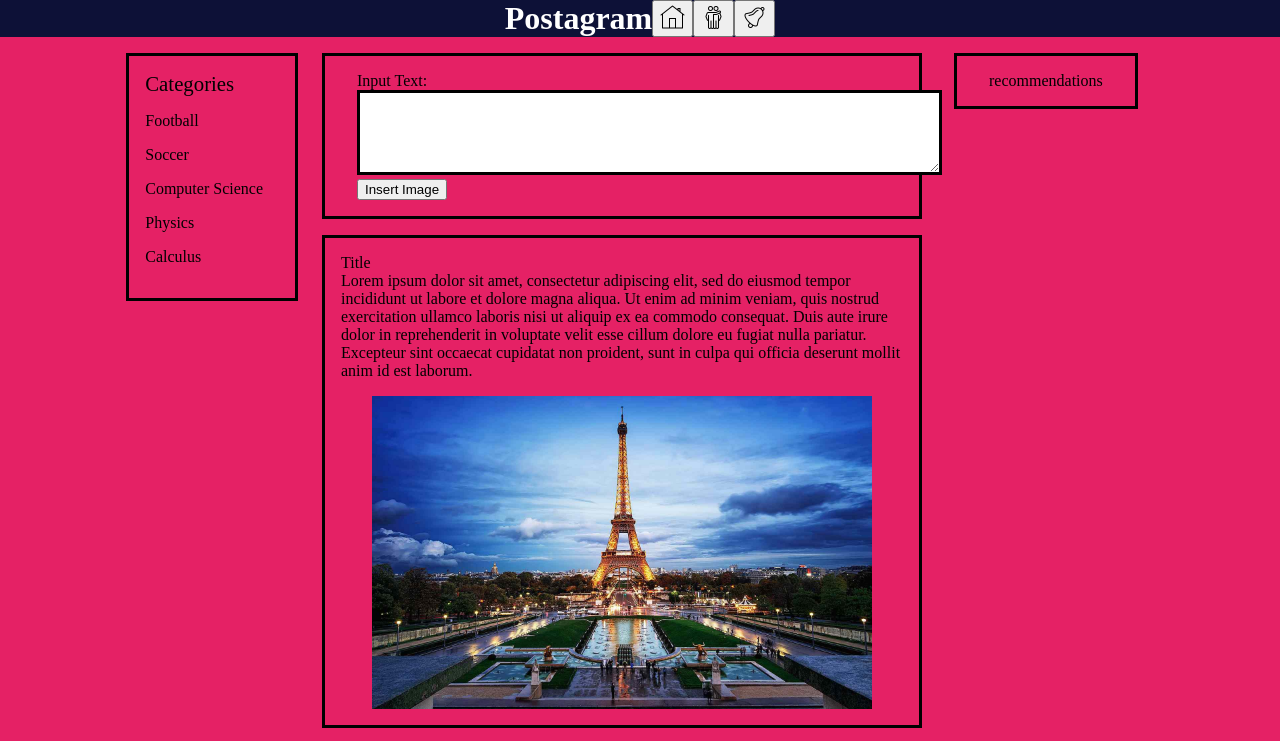
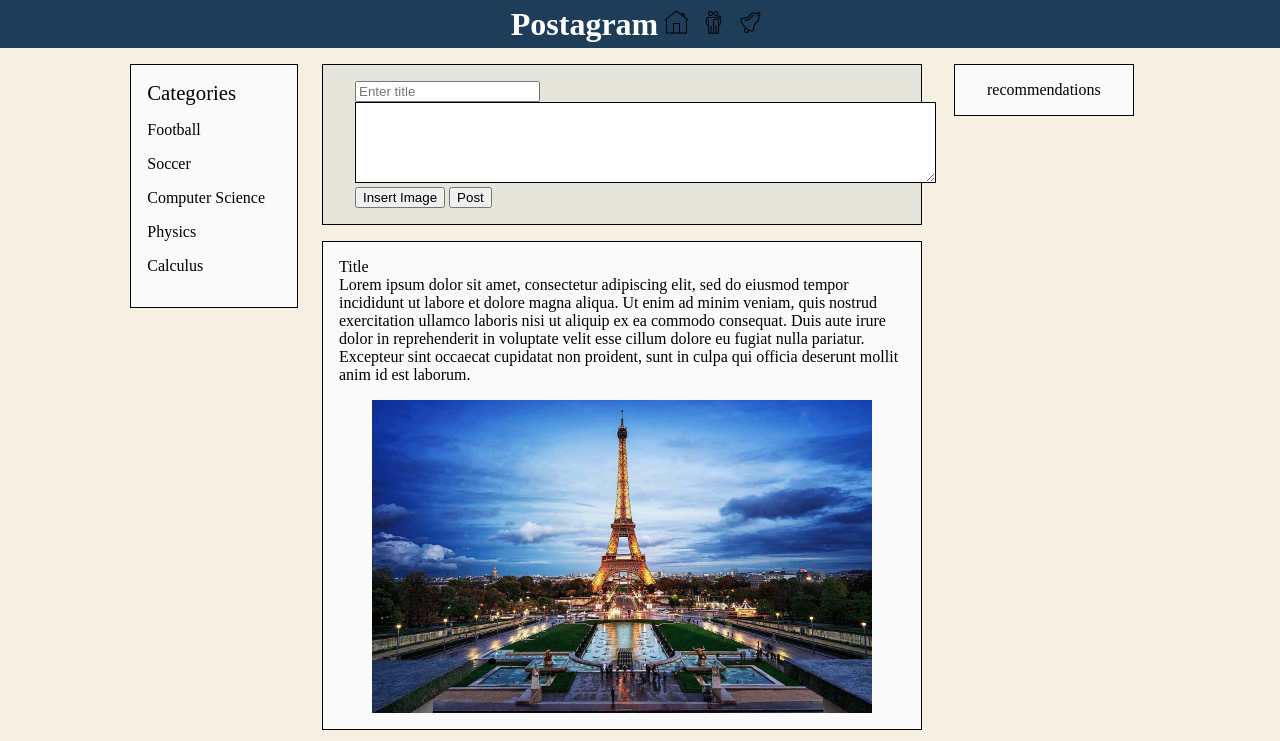
Before and after one commit to HSJC0de/web-dev-repo, a plain HTML site: page posts-project/index.html in a window 1280 px wide. Shown: the top 741 px of the page. Drawn offline with Linux system fonts and the light colour scheme.

Commit message:
colored some of the elements, reduced border width, just made everything appear nicer, bad comment lol

```diff
--- a/posts-project/index.html
+++ b/posts-project/index.html
@@ -7,15 +7,15 @@
 
   <link rel="stylesheet" href="styles.css">
 </head>
-<body style="margin: 0; background-color: #e52165;">
+<body style="margin: 0; background-color: #F5F0E1;">
 
   <div class="container">
 
     <header>
       <h1>Postagram</h1>
-      <button><img class="img-header" src="images/button-home.png"></button>
-      <button><img class="img-header" src="images/button-friends.png"></button>
-      <button><img class="img-header" src="images/button-bell.png"></button>
+      <button class="header-button"><img class="img-header" src="images/button-home.png"></button>
+      <button class="header-button"><img class="img-header" src="images/button-friends.png"></button>
+      <button class="header-button"><img class="img-header" src="images/button-bell.png"></button>
     </header>
     <div class="container-content">
       <div class="container-side-bar">
@@ -30,9 +30,10 @@
       <div class="container-posts">
         <div class="container-input-section">
           <form>
-            <label for="inputArea">Input Text:</label>
+            <input placeholder="Enter title">
             <textarea id="inputArea" rows="5" cols="70"></textarea>
             <button>Insert Image</button>
+            <button>Post</button>
           </form>
         </div>
 
--- a/posts-project/styles.css
+++ b/posts-project/styles.css
@@ -1,5 +1,10 @@
 .img-header{
   width: 25px;
+}
+
+.header-button{
+  background: none;
+  border:none;
 }
 
 p{
@@ -17,8 +22,10 @@ header{
   display: flex;
   flex-direction: row;
   justify-content: center;
+  align-items: center;
+  height: 3rem;
   width: 100%;
-  background-color: #0d1137;
+  background-color: #1E3D59;
 }
 
 h1{
@@ -37,9 +44,12 @@ h1{
 
 .container-side-bar{
   border: solid;
+  border-width: 1px;
   padding: 1rem 2rem 2rem 1rem;
   height: fit-content;
   margin: 1rem 0.5rem 0.5rem 1rem;
+  background-color: #FAFAFA;
+
 }
 
 #id-category{
@@ -59,25 +69,37 @@ h1{
 
 .container-input-section{
   border: solid;
+  border-width: 1px;
   padding: 1rem 2rem 1rem 2rem;
   margin-bottom: 1rem;
+
+  background-color: #E5E5DC;
+
 }
 
 #inputArea{
   border: solid;
+  border-width: 1px;
 }
 
 .post{
   padding: 1rem 1rem 1rem 1rem;
   border:solid;
+  border-width: 1px;
   margin-bottom: 1rem;
+
+  background-color: #FAFAFA;
 }
 
 .container-recommendations{
   border: solid;
+  border-width: 1px;
   padding: 1rem 2rem 1rem 2rem;
   height: fit-content;
   margin: 1rem 2rem 2rem 1rem;
+
+  background-color: #FAFAFA;
+
 }
 
 .container-post-text{
```
